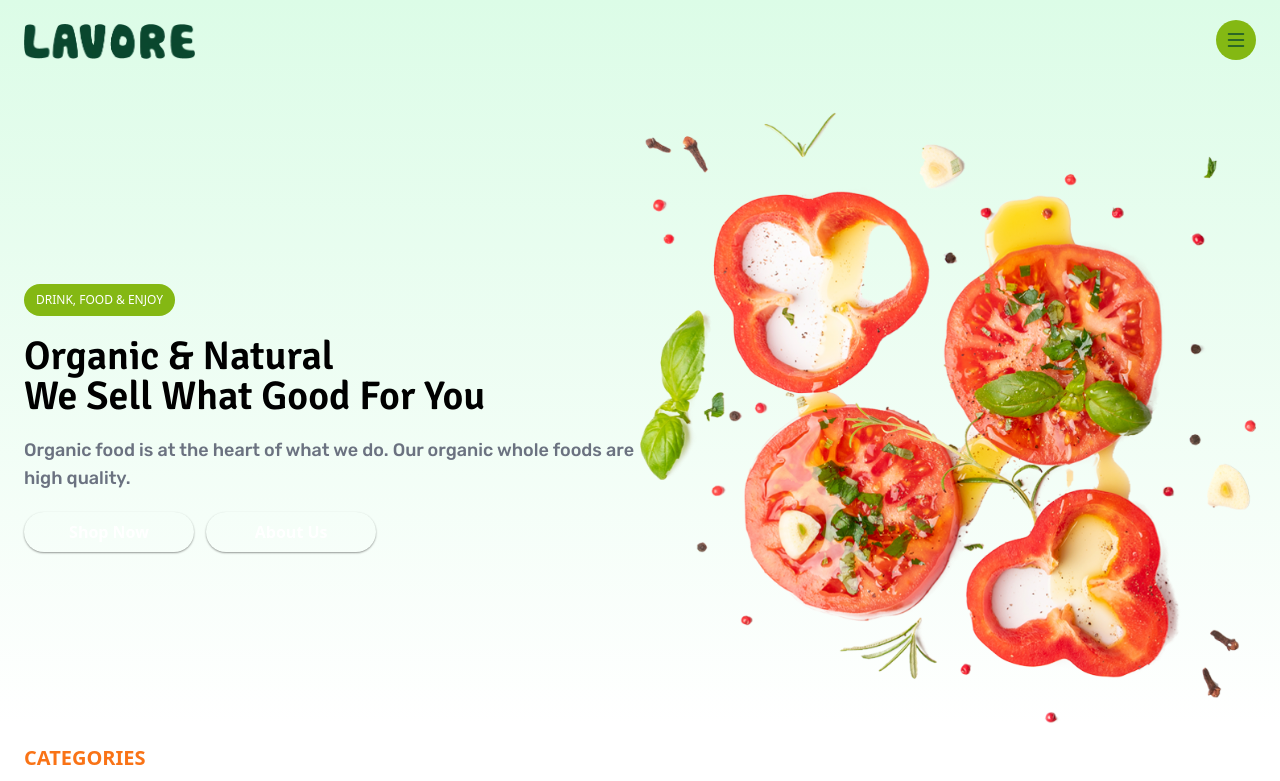
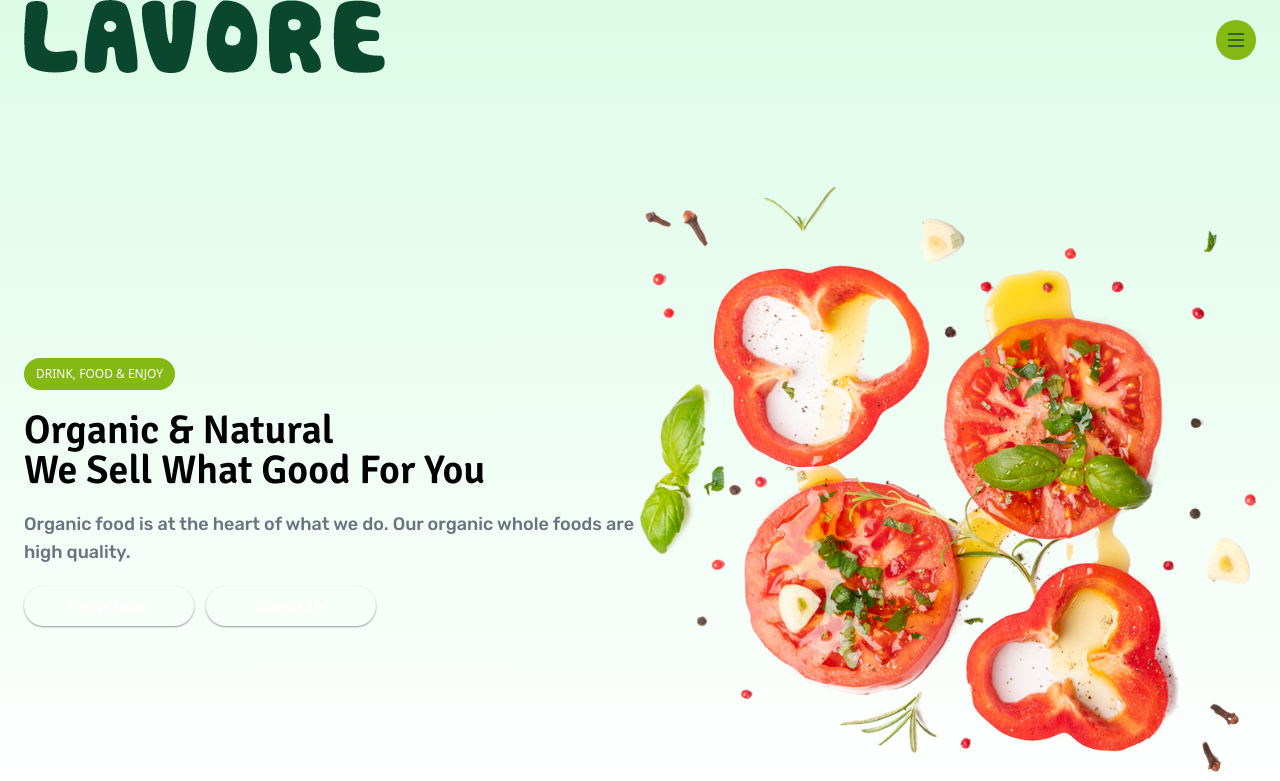
Before and after one commit to datth216/organic-food-store, a website built with Vite: page index.html in a window 1280 px wide. Shown: the top 781 px of the page. Built offline with nearby package versions, Linux system fonts and the light colour scheme; files whose address does not match are found by name.

Commit message:
Update file

```diff
--- a/index.html
+++ b/index.html
@@ -36,7 +36,7 @@
   <header class="header">
     <span class="nav--open"><i class="bi bi-list nav__icon"></i></span>
     <div class="header-container">
-      <a href="index.html" class="header-container__logo">
+      <a href="index.html" class="w-full h-full object-cover">
         <img src="./src/images/logo.png" alt="logo" />
       </a>
       <div class="row">
```
